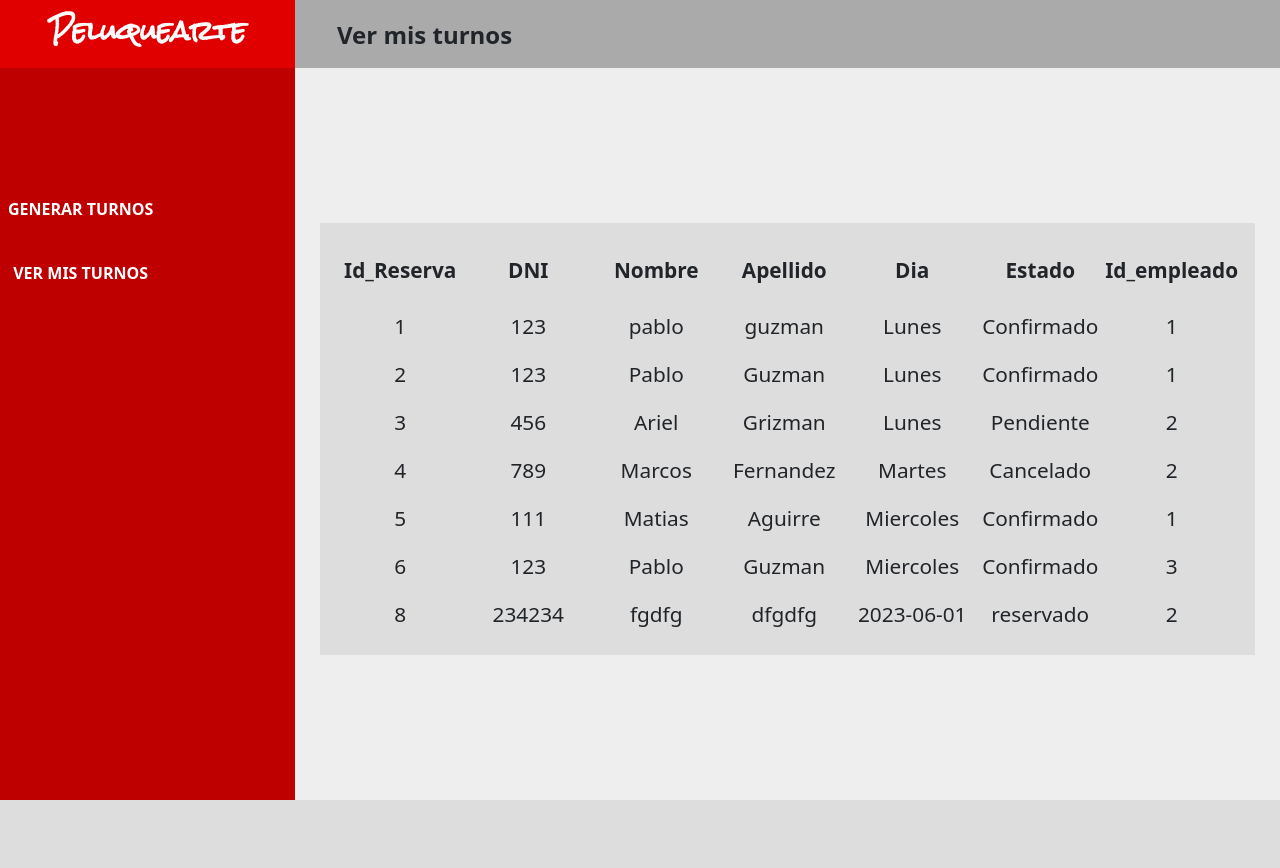
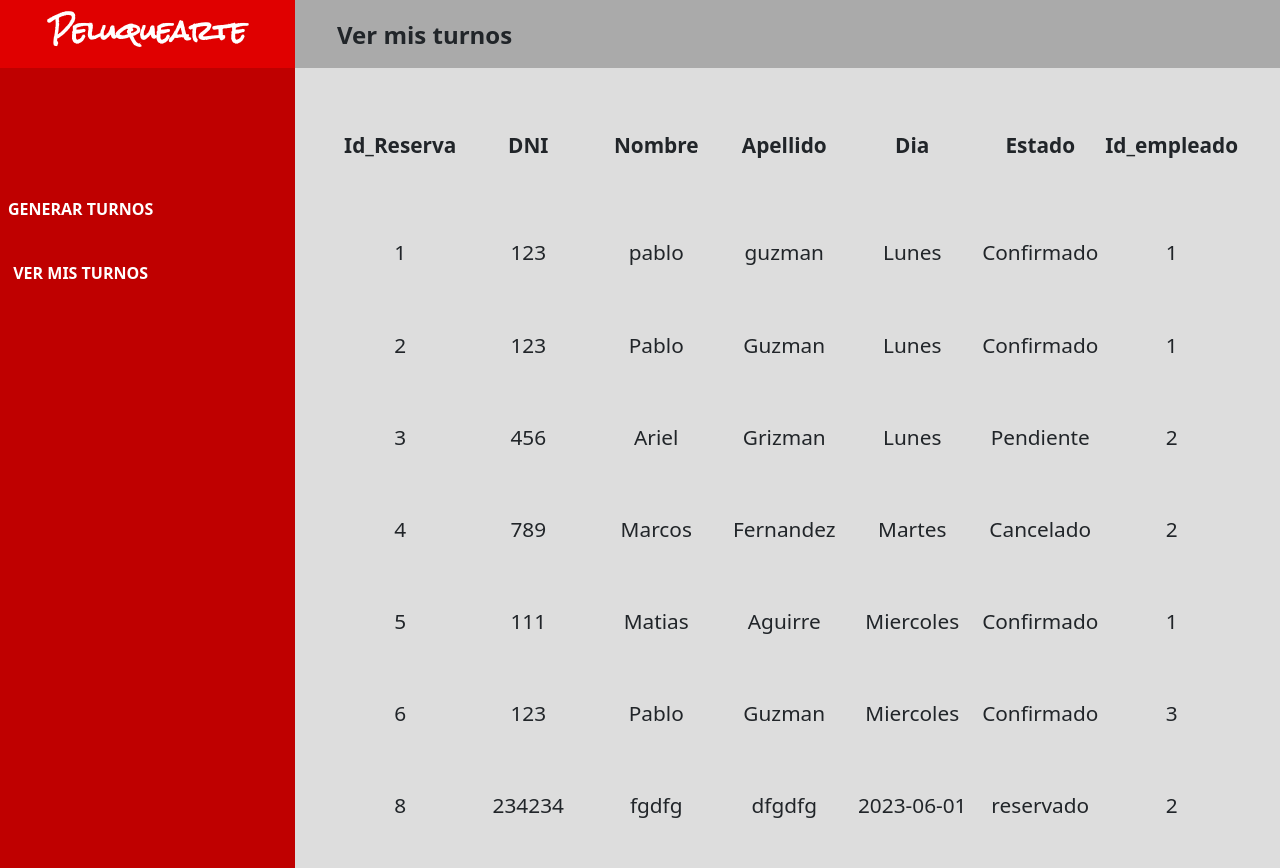
Before and after one commit to sjlozano77/peluquearte, a PHP site: page /ver_mis_turnos.php in a window 1280 px wide. Before the commit the page ends 800 px from the top, so only its background shows below. Run offline with PHP 8.4, Linux system fonts and the light colour scheme; data comes from the database, SQL or seed files in the repository.

Commit message:
Cambia estilo de la tabla para que abarque todo el espacio

```diff
--- a/css/03.secciones/main-contenido-tabla.css
+++ b/css/03.secciones/main-contenido-tabla.css
@@ -1,4 +1,8 @@
 .main-contenido-tabla {
+    display: flex;
+    justify-content: center;
+    width: 100%;
+    min-height: 100vh;
     padding: 1rem;
     background-color: var(--gray-scale-n3);
 }
--- a/css/03.secciones/main-contenido.css
+++ b/css/03.secciones/main-contenido.css
@@ -2,7 +2,7 @@
     width: 100%;
     display: flex;
     flex-direction: column;
-    justify-content: center;
+    justify-content: flex-start;
     align-items: center;
     flex-grow: 1;
 }
--- a/css/03.secciones/main.css
+++ b/css/03.secciones/main.css
@@ -6,4 +6,5 @@
     flex-grow: 1;
     background-color: var(--gray-scale-n2);
     min-height: 100vh;
+    gap: 0;
 }
```
